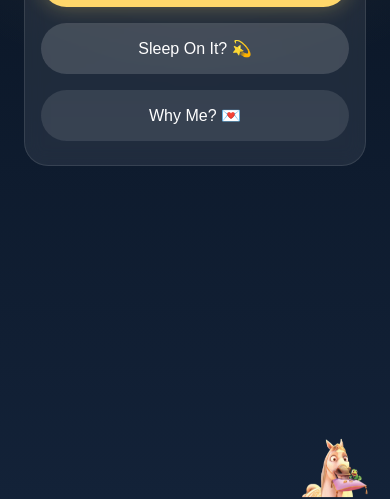
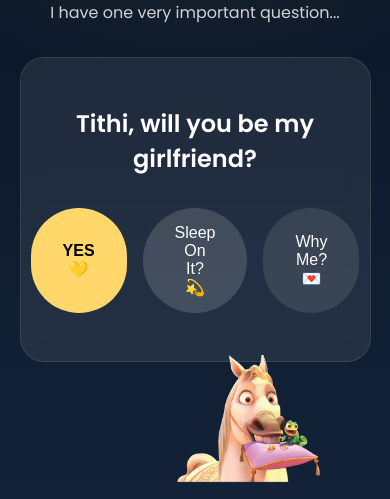
Before and after one commit to singhsnehal99-moon/tangledtous, a plain HTML site: page index.html in a window 390 px wide. Shown: the part 345-844 px from the top of the page. Drawn offline with Linux system fonts and the light colour scheme.

Commit message:
Update style.css

```diff
--- a/style.css
+++ b/style.css
@@ -5,55 +5,38 @@
 }
 
 body {
-  min-height: 100vh;
-  overflow-x: hidden;
-  overflow-y: auto;
-
+  height: 100vh;
+  overflow: hidden;
   font-family: 'Poppins', sans-serif;
-
   background: linear-gradient(to bottom, #07111f, #132238);
-
   display: flex;
   justify-content: center;
   align-items: center;
-
   color: white;
-
-  padding: 2rem;
 }
 
 .overlay {
   position: absolute;
   inset: 0;
-
   background:
     radial-gradient(circle at top,
     rgba(255,215,120,0.15),
     transparent 50%);
-
-  pointer-events: none;
 }
 
 .container {
   position: relative;
   z-index: 2;
-
   width: 90%;
   max-width: 700px;
-
   text-align: center;
 }
 
 h1 {
   font-family: 'Great Vibes', cursive;
-
   font-size: 5rem;
-
   color: #ffd76b;
-
   margin-bottom: 1rem;
-
-  line-height: 1.1;
 }
 
 .subtitle {
@@ -63,118 +46,74 @@ h1 {
 
 .question-box {
   background: rgba(255,255,255,0.08);
-
   border: 1px solid rgba(255,255,255,0.1);
-
   border-radius: 24px;
-
   padding: 3rem;
-
   backdrop-filter: blur(10px);
 }
 
 h2 {
   margin-bottom: 2rem;
-
-  line-height: 1.3;
 }
 
 .buttons {
   display: flex;
-
   gap: 1rem;
-
   justify-content: center;
-
-  flex-wrap: wrap;
 }
 
 button {
   padding: 1rem 2rem;
-
   border: none;
-
   border-radius: 999px;
-
   cursor: pointer;
-
   transition: 0.3s ease;
-
   font-size: 1rem;
-}
-
-button:hover {
-  transform: scale(1.05);
 }
 
 #yesBtn {
   background: #ffd76b;
+  color: black;
+  font-weight: bold;
+}
 
-  color: black;
-
-  font-weight: bold;
-
-  box-shadow:
-    0 0 20px rgba(255,215,107,0.3);
+#yesBtn:hover {
+  transform: scale(1.05);
 }
 
 #noBtn {
   background: rgba(255,255,255,0.15);
-
-  color: white;
-}
-
-#whyBtn {
-  background: rgba(255,255,255,0.1);
-
   color: white;
 }
 
 #messageBox {
   margin-top: 2rem;
-
   min-height: 50px;
-
-  line-height: 1.6;
 }
 
 #countdown {
   margin-top: 1rem;
-
   color: #ffd76b;
-
-  line-height: 1.5;
 }
 
 #officialBox {
   margin-top: 2rem;
-
   font-size: 1.2rem;
-
   color: #ffd76b;
-
-  line-height: 1.6;
 }
 
 .lantern {
   position: absolute;
-
   bottom: -100px;
-
   width: 30px;
   height: 40px;
-
   background: #ffd76b;
-
   border-radius: 10px;
-
   opacity: 0.8;
-
   animation: floatUp linear forwards;
 }
 
 @keyframes floatUp {
-
   from {
     transform: translateY(0);
     opacity: 1;
@@ -184,23 +123,19 @@ button:hover {
     transform: translateY(-120vh);
     opacity: 0;
   }
+}
 
-}
 
 #pedroContainer {
   position: fixed;
-
   bottom: 10px;
   right: 10px;
-
   z-index: 999999;
 }
 
 #pedro {
   width: 240px;
-
   cursor: pointer;
-
   transition: transform 0.3s ease;
 }
 
@@ -210,16 +145,13 @@ button:hover {
 
 #pedroBubble {
   position: absolute;
-
   bottom: 220px;
   right: 40px;
 
   background: rgba(255,255,255,0.12);
-
   backdrop-filter: blur(10px);
 
   color: white;
-
   padding: 1rem;
 
   border-radius: 20px;
@@ -227,123 +159,15 @@ button:hover {
   width: 220px;
 
   font-size: 0.9rem;
-
   line-height: 1.4;
 
   opacity: 0;
-
   transition: 0.3s ease;
 
   border: 1px solid rgba(255,255,255,0.15);
 }
 
-/* MOBILE RESPONSIVE */
-
-@media (max-width: 768px) {
-
-  body {
-    padding: 1.5rem;
-
-    align-items: flex-start;
-
-    padding-top: 2rem;
-    padding-bottom: 5rem;
-  }
-
-  .container {
-    width: 100%;
-  }
-
-  h1 {
-    font-size: 3.2rem;
-  }
-
-  .subtitle {
-    font-size: 0.95rem;
-
-    margin-bottom: 1.5rem;
-  }
-
-  .question-box {
-    padding: 2rem;
-  }
-
-  h2 {
-    font-size: 1.5rem;
-
-    margin-bottom: 1.5rem;
-  }
-
-  .buttons {
-    flex-direction: column;
-
-    align-items: center;
-  }
-
-  button {
-    width: 100%;
-    max-width: 280px;
-  }
-
-  #messageBox {
-    font-size: 0.95rem;
-  }
-
-  #countdown {
-    font-size: 0.85rem;
-  }
-
-  #officialBox {
-    font-size: 1rem;
-  }
-
-  #pedroContainer {
-    bottom: -5px;
-    right: -5px;
-  }
-
-  #pedro {
-    width: 140px;
-  }
-
-  #pedroBubble {
-    width: 160px;
-
-    font-size: 0.75rem;
-
-    bottom: 120px;
-    right: 15px;
-
-    padding: 0.8rem;
-  }
-
+#whyBtn {
+  background: rgba(255,255,255,0.1);
+  color: white;
 }
-
-@media (max-width: 480px) {
-
-  h1 {
-    font-size: 2.7rem;
-  }
-
-  .question-box {
-    padding: 1.5rem 1rem;
-  }
-
-  button {
-    max-width: 100%;
-  }
-
-  #pedro {
-    width: 110px;
-  }
-
-  #pedroBubble {
-    width: 140px;
-
-    font-size: 0.7rem;
-
-    bottom: 100px;
-    right: 10px;
-  }
-
-}
```
